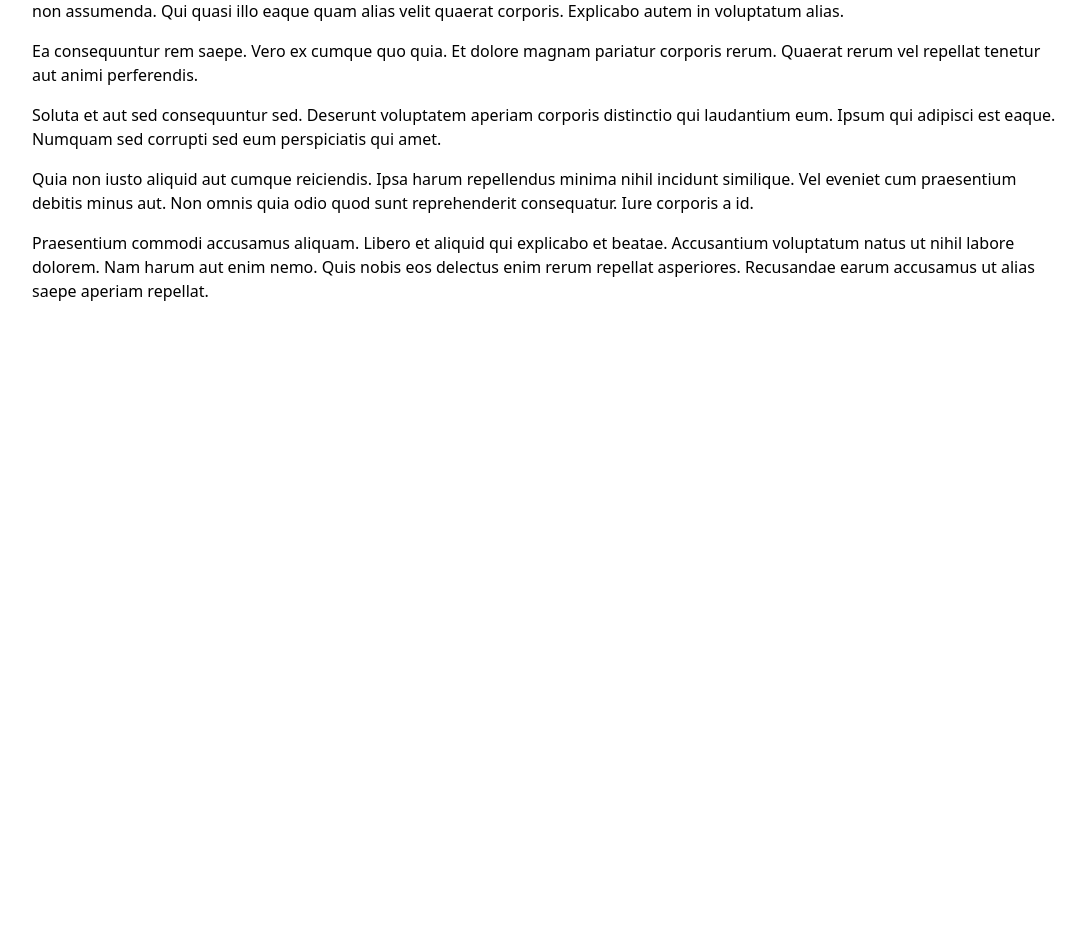
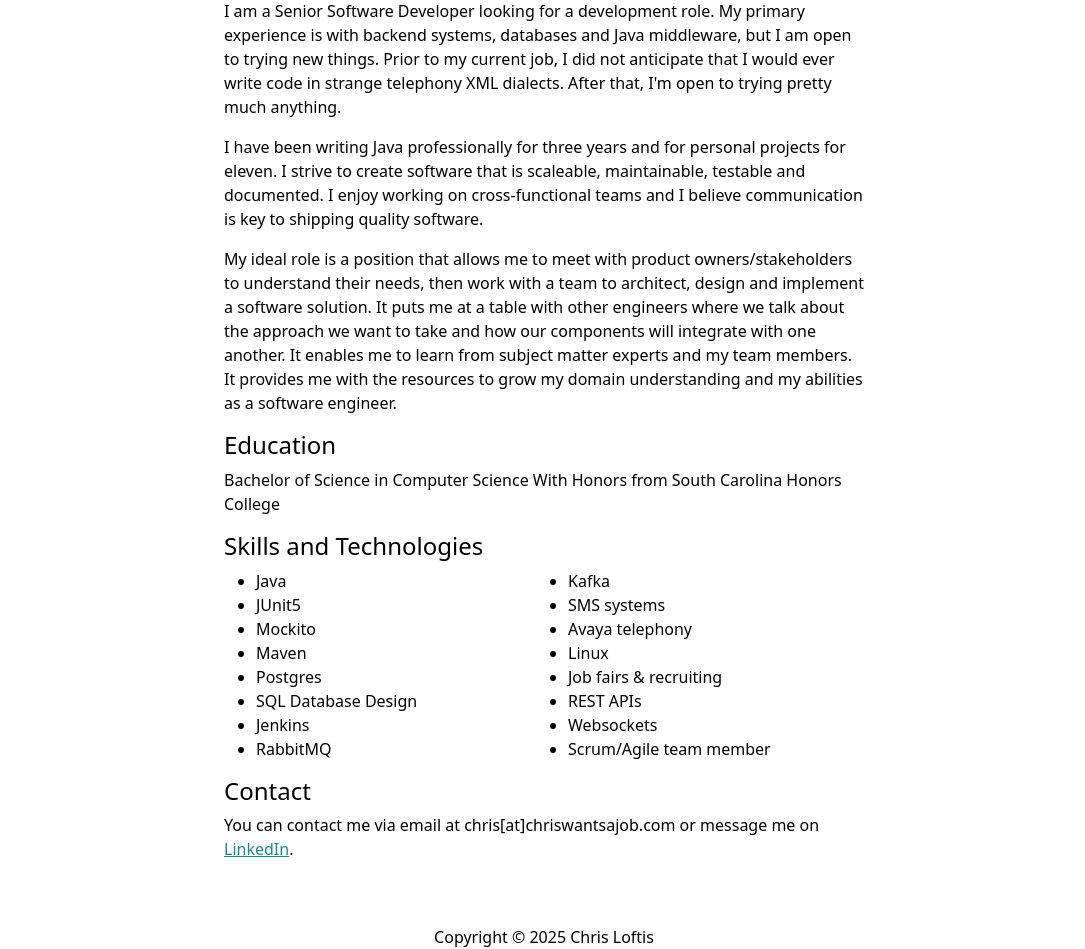
Before and after one commit to iron-condor/ResumeSite, an Angular app: page /home in a window 1280 px wide. Shown: the part 440-1389 px from the top of the page, without its empty margins (96-1181 px from the left). Before the commit the page ends 800 px from the top, so only its background shows below. Built offline with nearby package versions, Linux system fonts and the light colour scheme.

Commit message:
Build out home page, change URL constants

```diff
--- a/src/app/app.config.ts
+++ b/src/app/app.config.ts
@@ -8,3 +8,6 @@ import { provideHttpClient } from '@angular/common/http';
 export const appConfig: ApplicationConfig = {
   providers: [provideRouter(routes), provideClientHydration(), provideHttpClient()]
 };
+
+export const linkedInURL = "https://www.linkedin.com/in/chris-loftis-004335191/";
+export const githubURL = "https://www.github.com/iron-condor"
--- a/src/app/home-page/home-page.component.html
+++ b/src/app/home-page/home-page.component.html
@@ -7,14 +7,74 @@
   />
 </figure>
 
+<br/>
+
 <article class="home-page-body-text">
-  <p>Atque aliquid facilis voluptatem eum omnis. Dolor expedita natus vel dolor est quas. Magni incidunt iste quia cum dignissimos explicabo non assumenda. Qui quasi illo eaque quam alias velit quaerat corporis. Explicabo autem in voluptatum alias.</p>
+  <section>
+    <p>
+      I am a Senior Software Developer looking for a development role.
+      My primary experience is with backend systems, databases and Java middleware, but I am open to trying new things.
+      Prior to my current job, I did not anticipate that I would ever write code in strange telephony XML dialects.
+      After that, I'm open to trying pretty much anything.
+    </p>
+  </section>
 
-  <p>Ea consequuntur rem saepe. Vero ex cumque quo quia. Et dolore magnam pariatur corporis rerum. Quaerat rerum vel repellat tenetur aut animi perferendis.</p>
+  <section>
+    <p>
+      I have been writing Java professionally for three years and for personal projects for eleven. I strive to
+      create software that is scaleable, maintainable, testable and documented. I enjoy working on cross-functional teams
+      and I believe communication is key to shipping quality software.
+    </p>
+  </section>
 
-  <p>Soluta et aut sed consequuntur sed. Deserunt voluptatem aperiam corporis distinctio qui laudantium eum. Ipsum qui adipisci est eaque. Numquam sed corrupti sed eum perspiciatis qui amet.</p>
+  <section>
+    <p>
+      My ideal role is a position that allows me to meet with product owners/stakeholders to understand their needs,
+      then work with a team to architect, design and implement a software solution. It puts me at a table with other engineers
+      where we talk about the approach we want to take and how our components will integrate with one another. It enables me to
+      learn from subject matter experts and my team members. It provides me with the resources to grow my domain understanding
+      and my abilities as a software engineer.
+    </p>
+  </section>
 
-  <p>Quia non iusto aliquid aut cumque reiciendis. Ipsa harum repellendus minima nihil incidunt similique. Vel eveniet cum praesentium debitis minus aut. Non omnis quia odio quod sunt reprehenderit consequatur. Iure corporis a id.</p>
+  <section>
+    <h4>Education</h4>
+    <p>
+      Bachelor of Science in Computer Science
+      With Honors from South Carolina Honors College
+    </p>
+  </section>
 
-  <p>Praesentium commodi accusamus aliquam. Libero et aliquid qui explicabo et beatae. Accusantium voluptatum natus ut nihil labore dolorem. Nam harum aut enim nemo. Quis nobis eos delectus enim rerum repellat asperiores. Recusandae earum accusamus ut alias saepe aperiam repellat.</p>
+  <section>
+    <h4>Skills and Technologies</h4>
+    <ul class="skills-list">
+      <li>Java</li>
+      <li>JUnit5</li>
+      <li>Mockito</li>
+      <li>Maven</li>
+      <li>Postgres</li>
+      <li>SQL Database Design</li>
+      <li>Jenkins</li>
+      <li>RabbitMQ</li>
+      <li>Kafka</li>
+      <li>SMS systems</li>
+      <li>Avaya telephony</li>
+      <li>Linux</li>
+      <li>Job fairs & recruiting</li>
+      <li>REST APIs</li>
+      <li>Websockets</li>
+      <li>Scrum/Agile team member</li>
+    </ul>
+  </section>
+
+  <section>
+    <h4>Contact</h4>
+    <p>
+      You can contact me via email at chris[at]chriswantsajob.com or message me on <a [href]="linkedInURL">LinkedIn</a>.
+    </p>
+  </section>
+
+  <footer class="footer">
+    Copyright © 2025 Chris Loftis
+  </footer>
 </article>
--- a/src/app/home-page/home-page.component.scss
+++ b/src/app/home-page/home-page.component.scss
@@ -11,7 +11,31 @@
 }
 
 .home-page-body-text {
-  width: 80%;
-  margin-left: 10%;
-  margin-right: 10%;
+  margin-left: auto;
+  margin-right: auto;
 }
+
+// Layout for wider screens (e.g. non-mobile)
+@media (min-width: 506px) {
+  .home-page-body-text {
+    width: 50%;
+  }
+}
+
+// Layout for thinner screens (e.g. mobile)
+@media (max-width: 506px) {
+  .home-page-body-text {
+    width: 80%;
+  }
+}
+
+
+.skills-list {
+  columns: 2;
+}
+
+.footer {
+  margin-top: 10%;
+  text-align: center;
+  color: var(--onBackground);
+}
--- a/src/app/home-page/home-page.component.ts
+++ b/src/app/home-page/home-page.component.ts
@@ -2,6 +2,7 @@ import { Component } from '@angular/core';
 import { NgbModule } from '@ng-bootstrap/ng-bootstrap';
 import { NavBarComponent } from "../nav-bar/nav-bar.component";
 import { NgOptimizedImage } from '@angular/common';
+import { linkedInURL } from '../app.config';
 
 @Component({
   selector: 'home-page',
@@ -11,5 +12,6 @@ import { NgOptimizedImage } from '@angular/common';
   styleUrl: './home-page.component.scss'
 })
 export class HomePageComponent {
-  pfpUrl = '/assets/pfp.jpg'
+  pfpUrl = '/assets/pfp.jpg';
+  linkedInURL = linkedInURL;
 }
--- a/src/app/nav-bar/nav-bar.component.html
+++ b/src/app/nav-bar/nav-bar.component.html
@@ -10,6 +10,16 @@
   </li>
 
   <div class="float-end-group">
+    <!-- LinkedIn icon-->
+    <button class="btn btn-tertiary" (click)="openLinkedin()">
+      <label for="linkedinIcon">LinkedIn</label>
+      <svg width="32" height="32" viewBox="0 0 24 24" fill="none" class="linkedin-icon v-align-middle color-fg-default" xmlns="http://www.w3.org/2000/svg">
+        <path d="M6.5 8C7.32843 8 8 7.32843 8 6.5C8 5.67157 7.32843 5 6.5 5C5.67157 5 5 5.67157 5 6.5C5 7.32843 5.67157 8 6.5 8Z"/>
+        <path d="M5 10C5 9.44772 5.44772 9 6 9H7C7.55228 9 8 9.44771 8 10V18C8 18.5523 7.55228 19 7 19H6C5.44772 19 5 18.5523 5 18V10Z"/>
+        <path d="M11 19H12C12.5523 19 13 18.5523 13 18V13.5C13 12 16 11 16 13V18.0004C16 18.5527 16.4477 19 17 19H18C18.5523 19 19 18.5523 19 18V12C19 10 17.5 9 15.5 9C13.5 9 13 10.5 13 10.5V10C13 9.44771 12.5523 9 12 9H11C10.4477 9 10 9.44772 10 10V18C10 18.5523 10.4477 19 11 19Z"/>
+        <path fill-rule="evenodd" clip-rule="evenodd" d="M20 1C21.6569 1 23 2.34315 23 4V20C23 21.6569 21.6569 23 20 23H4C2.34315 23 1 21.6569 1 20V4C1 2.34315 2.34315 1 4 1H20ZM20 3C20.5523 3 21 3.44772 21 4V20C21 20.5523 20.5523 21 20 21H4C3.44772 21 3 20.5523 3 20V4C3 3.44772 3.44772 3 4 3H20Z"/>
+      </svg>
+    </button>
     <!-- Github icon-->
     <button class="btn btn-tertiary" (click)="openGithub()">
       <label for="githubIcon">Github</label>
--- a/src/app/nav-bar/nav-bar.component.scss
+++ b/src/app/nav-bar/nav-bar.component.scss
@@ -24,6 +24,10 @@
   .octicon-mark-github {
     fill: var(--onPrimary);
   }
+
+  .linkedin-icon {
+    fill: var(--onPrimary);
+  }
 }
 
 // Layout for wider screens (e.g. non-mobile)
--- a/src/app/nav-bar/nav-bar.component.ts
+++ b/src/app/nav-bar/nav-bar.component.ts
@@ -4,6 +4,7 @@ import { NgbModule } from '@ng-bootstrap/ng-bootstrap';
 import { Theme, ThemeToggleService } from '../theme-toggle.service';
 import { faMoon, faSun } from '@fortawesome/free-solid-svg-icons';
 import { FontAwesomeModule, AnimationProp } from '@fortawesome/angular-fontawesome';
+import { githubURL, linkedInURL } from '../app.config';
 
 @Component({
   selector: 'nav-bar',
@@ -58,6 +59,10 @@ export class NavBarComponent {
   }
 
   openGithub() {
-    location.href = "https://www.github.com/iron-condor";
+    location.href = githubURL;
+  }
+
+  openLinkedin() {
+    location.href = linkedInURL;
   }
 }
--- a/src/app/resume-component/resume.component.html
+++ b/src/app/resume-component/resume.component.html
@@ -6,6 +6,6 @@
     <button class="btn resume-button" (click)="downloadResume()">Download Resume</button>
   </p>
   <p>
-    I am reachable via email at <a href="mailto:chris@chriswantsajob.com">chris&#64;chriswantsajob.com</a>
+    I am reachable via email at chris[at]chriswantsajob.com and on <a [href]="linkedInURL">LinkedIn</a>
   </p>
 </div>
--- a/src/app/resume-component/resume.component.ts
+++ b/src/app/resume-component/resume.component.ts
@@ -1,5 +1,6 @@
 import { Component } from '@angular/core';
 import { FileService } from '../file.service';
+import { linkedInURL } from '../app.config';
 
 @Component({
   selector: 'resume-component',
@@ -10,6 +11,8 @@ import { FileService } from '../file.service';
 })
 export class ResumeComponent {
   constructor(private fileService: FileService) {}
+
+  linkedInURL = linkedInURL;
 
   downloadResume() {
     const url = '/assets/resume.pdf';
--- a/src/styles.scss
+++ b/src/styles.scss
@@ -16,3 +16,13 @@ body {
   background-color: var(--background);
   color: var(--onBackground);
 }
+
+/* unvisited */
+a:link {
+  color: var(--secondaryVariant);
+}
+
+/* visited link */
+a:visited {
+  color: var(--secondary);
+}
--- a/src/styles/_variables.scss
+++ b/src/styles/_variables.scss
@@ -1,9 +1,9 @@
 // Light theme
 $primary_light: #00ACC1;
 $primaryVariant_light: #006064;
-$secondary_light: #80CBC4;
+$secondary_light: #69aaa4;
 // Not defined for dark for some reason
-$secondaryVariant_light: #26A69A;
+$secondaryVariant_light: #21887e;
 $background_light: #FFFFFF;
 $surface_light: #FFFFFF;
 $error_light: #B00020;
@@ -16,7 +16,8 @@ $onError_light: #FFFFFF;
 // Dark theme
 $primary_dark: #008a9a;
 $primaryVariant_dark: #00ACC1;
-$secondary_dark: #80CBC4;
+$secondary_dark: #26A69A;
+$secondaryVariant_dark: #80CBC4;
 $background_dark: #121212;
 $surface_dark: #121212;
 $error_dark: #CF6679;
@@ -31,7 +32,6 @@ $onError_dark: #000000;
   --primary: #{$primary_light};
   --primaryVariant: #{$primaryVariant_light};
   --secondary: #{$secondary_light};
-  // Not defined for dark for some reason
   --secondaryVariant: #{$secondaryVariant_light};
   --background: #{$background_light};
   --surface: #{$surface_light};
@@ -48,6 +48,7 @@ $onError_dark: #000000;
   --primary: #{$primary_dark};
   --primaryVariant: #{$primaryVariant_dark};
   --secondary: #{$secondary_dark};
+  --secondaryVariant: #{$secondaryVariant_dark};
   --background: #{$background_dark};
   --surface: #{$surface_dark};
   --error: #{$error_dark};
```
